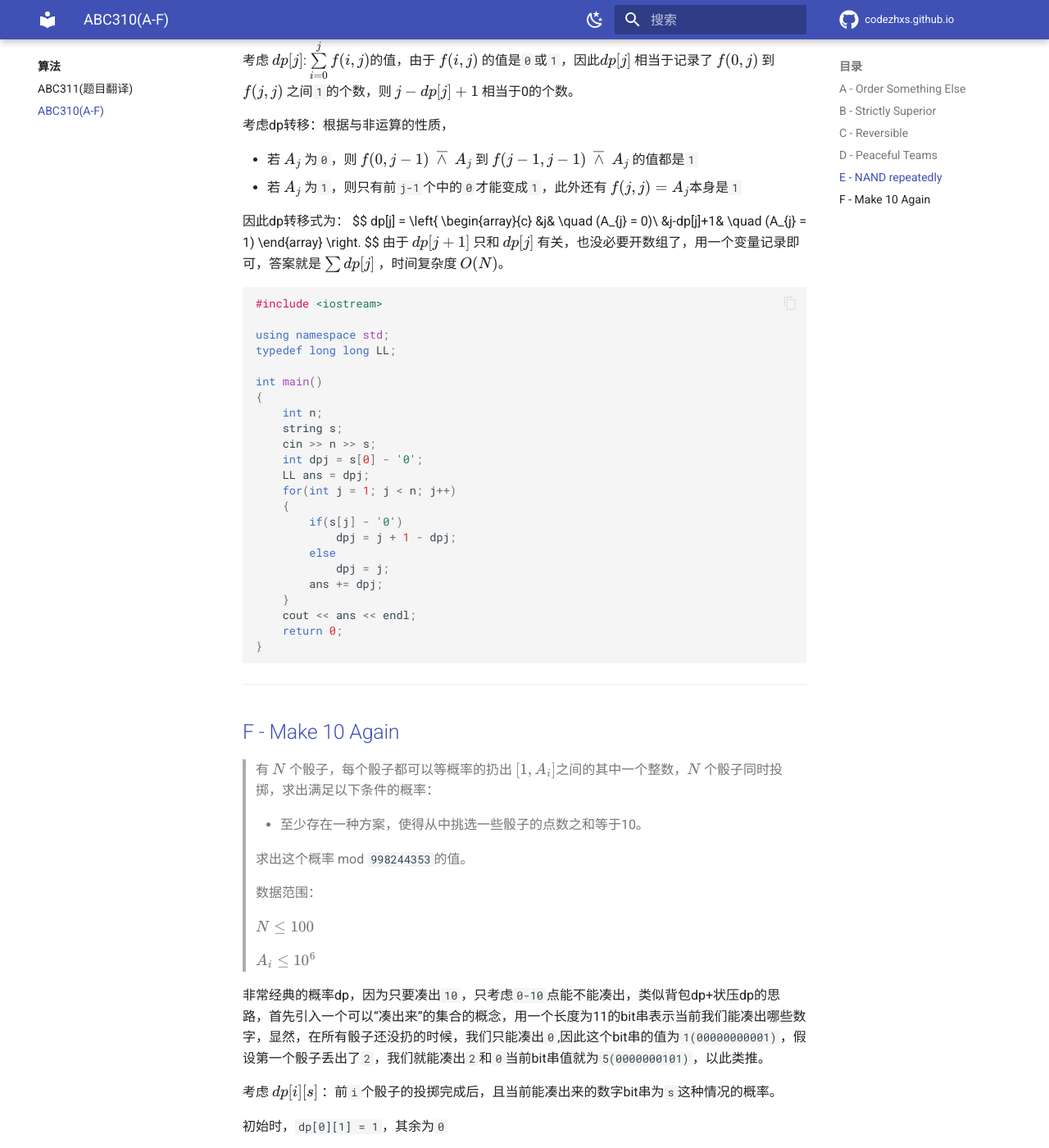
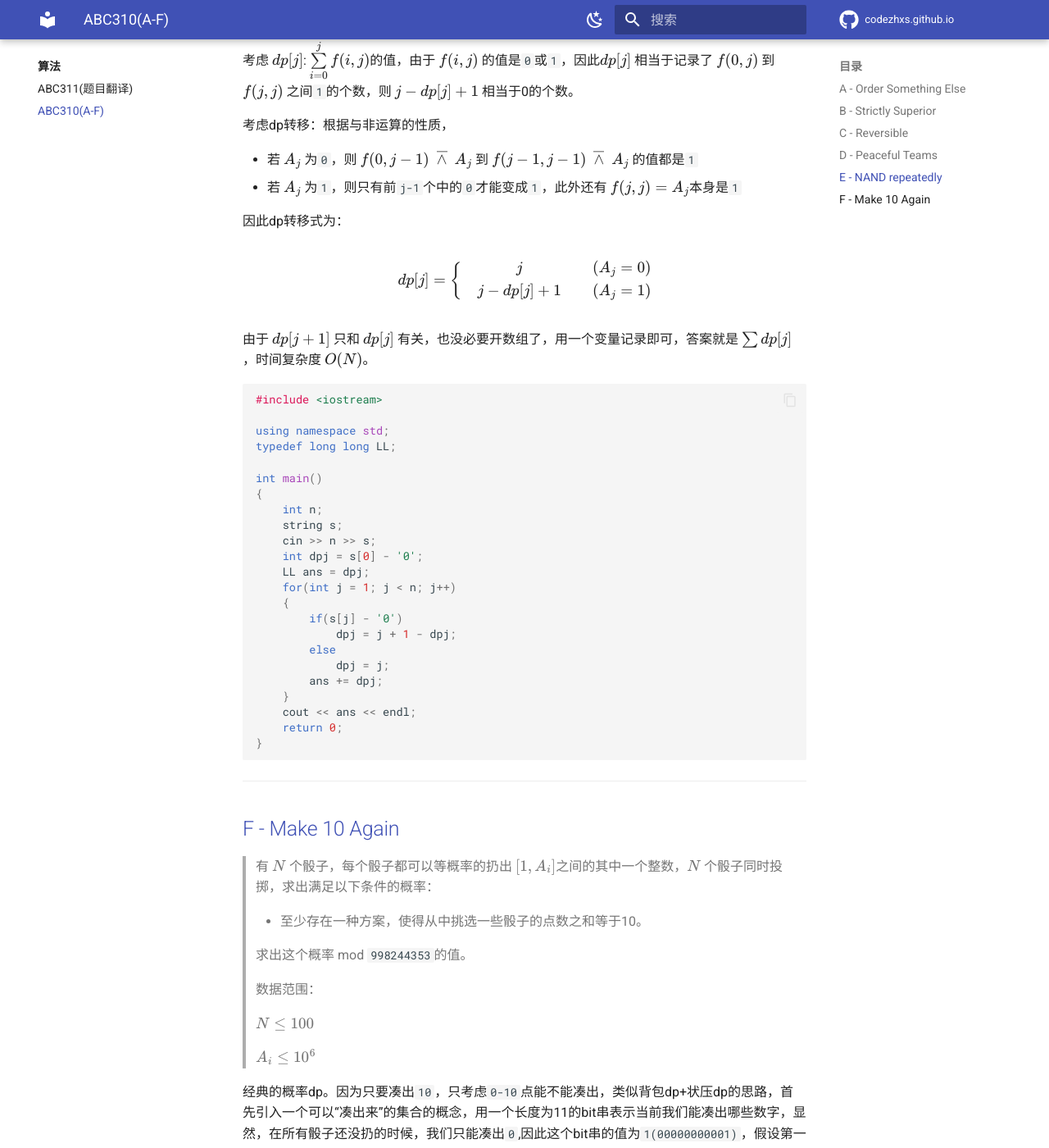
Before and after one commit to CodeZHXS/codezhxs.github.io, an MkDocs documentation site: the page built from docs/algorithm/AtCoder/abc310.md, in a window 1280 px wide and 1400 px high, scrolled down 6577 px. Shown: the whole window at 82% size. Built offline with MkDocs 1.6.1 and Material for MkDocs 9.7.7, drawn with Linux system fonts in a browser that asks for light colours; comment, search, counter and statistics services are not loaded; some of the changed text lies outside the part shown.

Commit message:
abc310 修改

````diff
--- a/docs/algorithm/AtCoder/abc310.md
+++ b/docs/algorithm/AtCoder/abc310.md
@@ -303,6 +303,7 @@ int main()
 - 若 $A_{j}$ 为`1`，则只有前`j-1`个中的`0`才能变成`1`，此外还有 $f(j,j)=A_{j}$本身是`1`
 
 因此dp转移式为：
+
 $$
 dp[j] = \left\{
 \begin{array}{c}
@@ -311,6 +312,7 @@ dp[j] = \left\{
 \end{array}
 \right.
 $$
+
 由于 $dp[j+1]$ 只和 $dp[j]$ 有关，也没必要开数组了，用一个变量记录即可，答案就是 $\sum dp[j]$ ，时间复杂度 $O(N)$。
 
 ```cpp
@@ -355,9 +357,9 @@ int main()
 >
 > $A_i ≤ 10^6$
 
-非常经典的概率dp，因为只要凑出`10`，只考虑`0-10`点能不能凑出，类似背包dp+状压dp的思路，首先引入一个可以“凑出来”的集合的概念，用一个长度为11的bit串表示当前我们能凑出哪些数字，显然，在所有骰子还没扔的时候，我们只能凑出`0`,因此这个bit串的值为`1(00000000001)`，假设第一个骰子丢出了`2`，我们就能凑出`2`和`0`当前bit串值就为`5(0000000101)`，以此类推。
+经典的概率dp。因为只要凑出`10`，只考虑`0-10`点能不能凑出，类似背包dp+状压dp的思路，首先引入一个可以“凑出来”的集合的概念，用一个长度为11的bit串表示当前我们能凑出哪些数字，显然，在所有骰子还没扔的时候，我们只能凑出`0`,因此这个bit串的值为`1(00000000001)`，假设第一个骰子丢出了`2`，我们就能凑出`2`和`0`当前bit串值就为`5(0000000101)`，以此类推。
 
-考虑 $dp[i][s]$ ：前`i`个骰子的投掷完成后，且当前能凑出来的数字bit串为`s`这种情况的概率。
+考虑 $dp[i][s]$ ：前`i`个骰子的投掷完成后，当前能凑出来的数字bit串为`s`的概率。
 
 初始时，`dp[0][1] = 1`，其余为`0`
 
--- a/mkdocs.yml
+++ b/mkdocs.yml
@@ -6,6 +6,7 @@ site_description: 陈裕杰的个人网站
 
 # [Navigtion]
 nav:
+  - index.md
   - 算法:
     - algorithm/index.md
     - ABC311(题目翻译): algorithm/AtCoder/abc311.md
````
